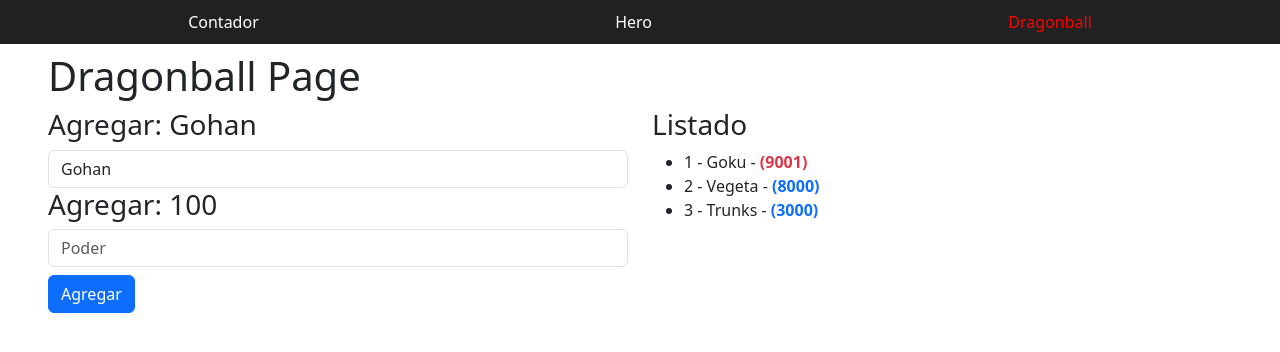
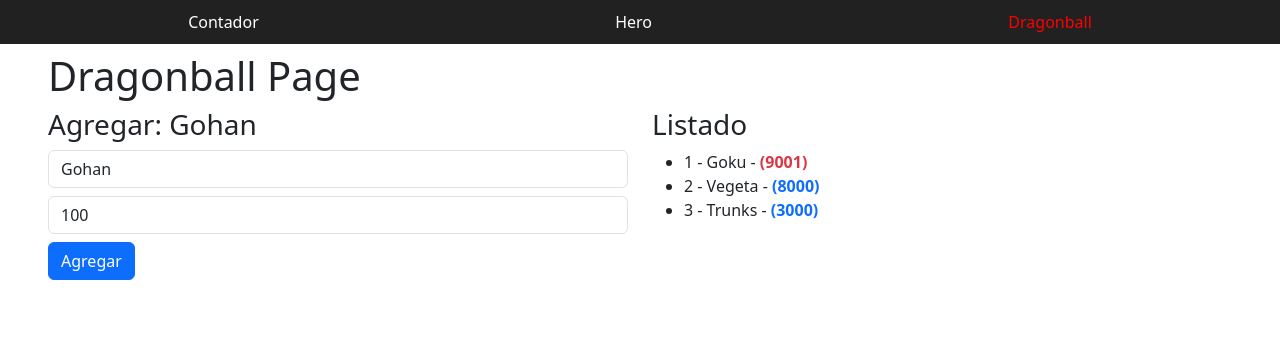
Before and after one commit to Jeremiasianigro/cursoAngularDevtalles, an Angular app in the folder bases/: page /dragonball in a window 1280 px wide. Shown: the top 352 px of the page. Built offline with nearby package versions, Linux system fonts and the light colour scheme.

Commit message:
seccion5-clases9-10

```diff
--- a/bases/src/app/pages/dragonball/dragonball-page.component.html
+++ b/bases/src/app/pages/dragonball/dragonball-page.component.html
@@ -12,14 +12,16 @@
    (input)="name.set(txtName.value)"
    #txtName
    >
-    <h3>Agregar: {{power()}}</h3>
    <input
    type="number"
    class="form-control mt-2"
    placeholder="Poder"
+   [value]="power()"
+   (input)="power.set(+txtPower.value)"
+   #txtPower
    >
 
-    <button class="btn btn-primary mt-2">Agregar</button>
+    <button class="btn btn-primary mt-2" (click)="addCharacter()">Agregar</button>
   </div>
   <div class="col-12 col-sm-6">
     <h3>Listado</h3>
--- a/bases/src/app/pages/dragonball/dragonball-page.component.ts
+++ b/bases/src/app/pages/dragonball/dragonball-page.component.ts
@@ -21,5 +21,22 @@
     { id: 3, name: 'Trunks', power: 3000 },
   ]);
 
+  addCharacter() {
+    if (!this.name() || !this.power() || this.power() <= 0) return;
 
+    const newCharacter: Character = {
+      id: this.characters().length + 1,
+      name: this.name(),
+      power: this.power()
+    };
+    // this.characters().push(newCharacter);
+    this.characters.update(characters => [...characters, newCharacter]);
+    this.resetFields();
+
+  }
+
+  resetFields() {
+    this.name.set('');
+    this.power.set(0);
+  }
 }
```
